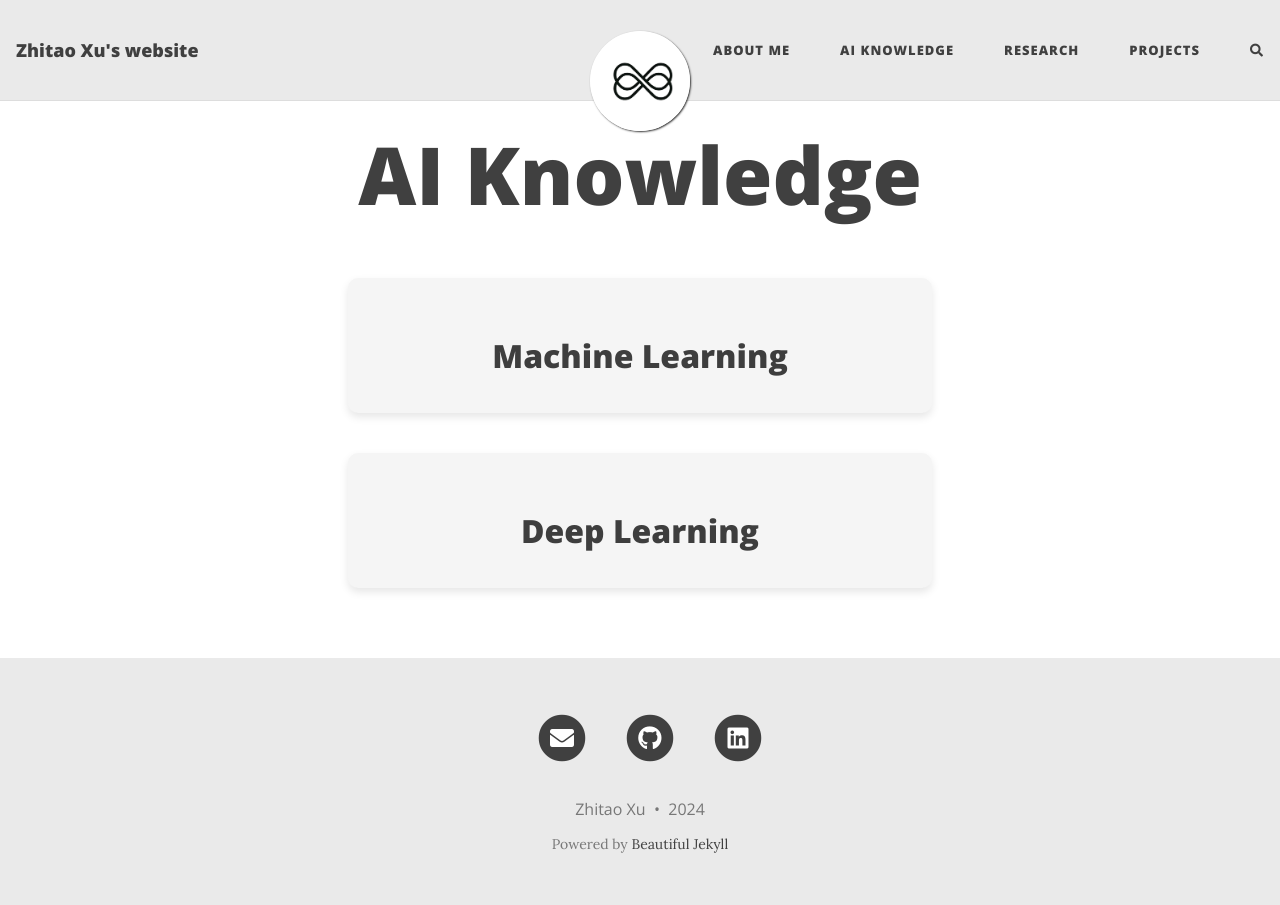
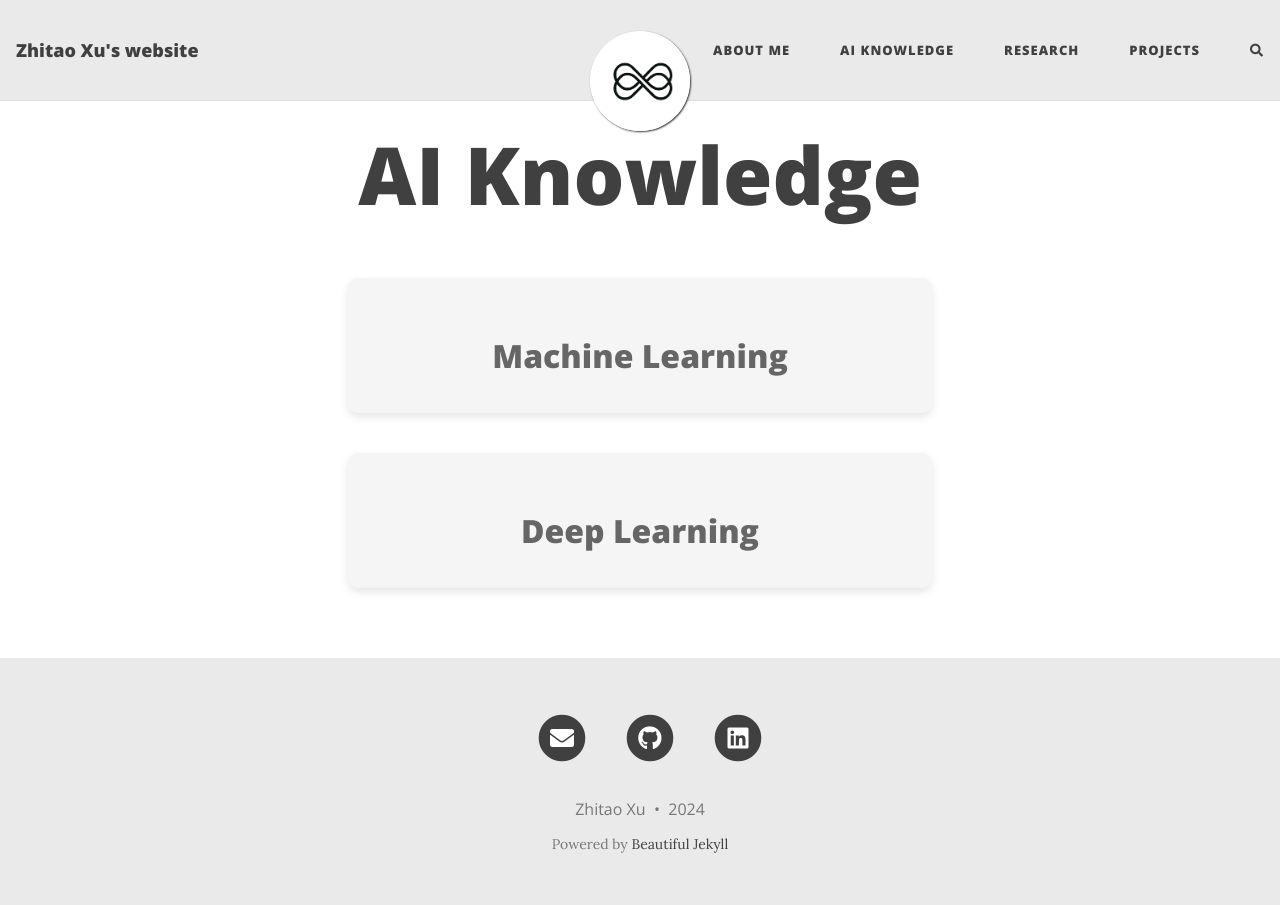
Before and after one commit to HerrXu01/herrxu01.github.io, a Jekyll site: the page built from ai-knowledge/index.md, in a window 1280 px wide. Built offline with Jekyll 4.4.1, drawn with Linux system fonts in a browser that asks for light colours; comment, search, counter and statistics services are not loaded.

Commit message:
change color of course cards letters

```diff
--- a/assets/css/beautifuljekyll.css
+++ b/assets/css/beautifuljekyll.css
@@ -1359,7 +1359,7 @@ footer .social-network-links a::before {
 
 .course-card h2 a {
   text-decoration: none;
-  color: #3e3e3e;
+  color: #666;
 }
 
 .course-card h2 a:hover {
```
